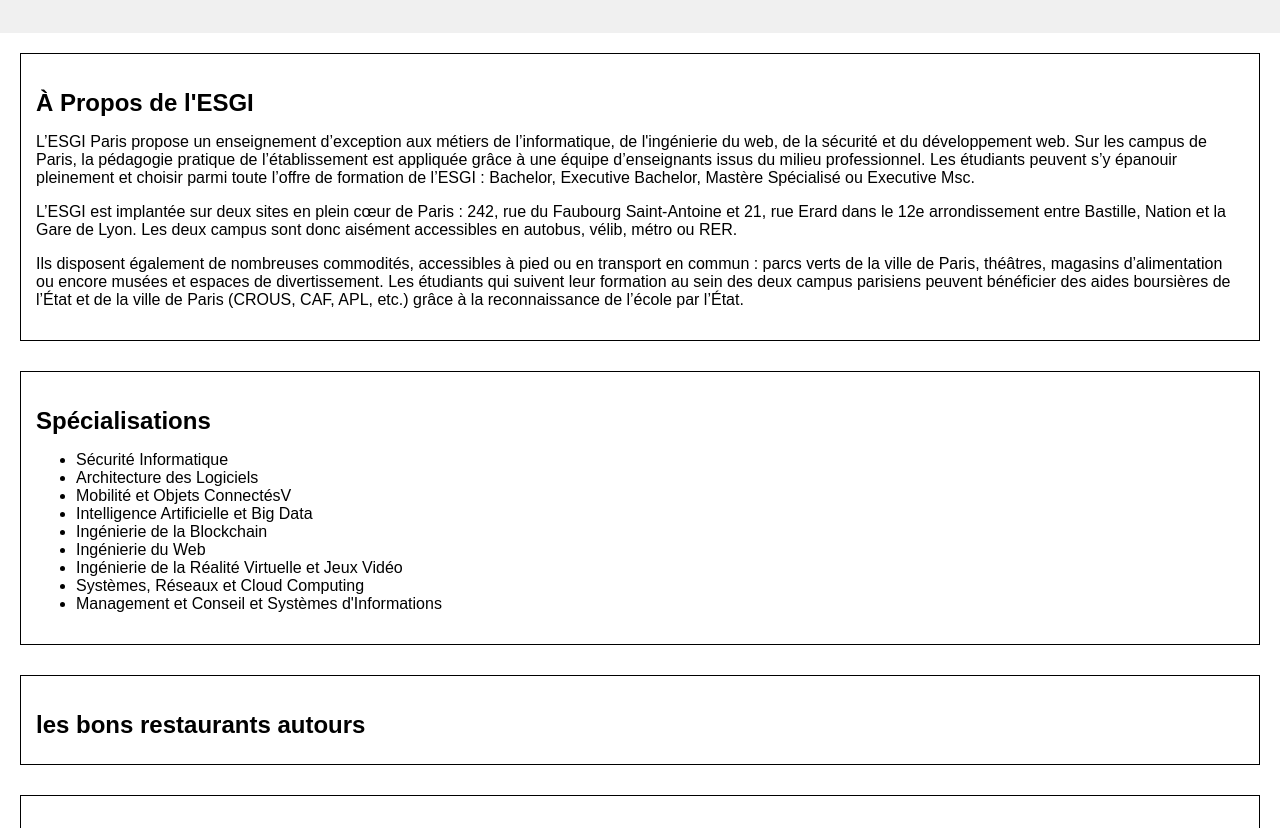
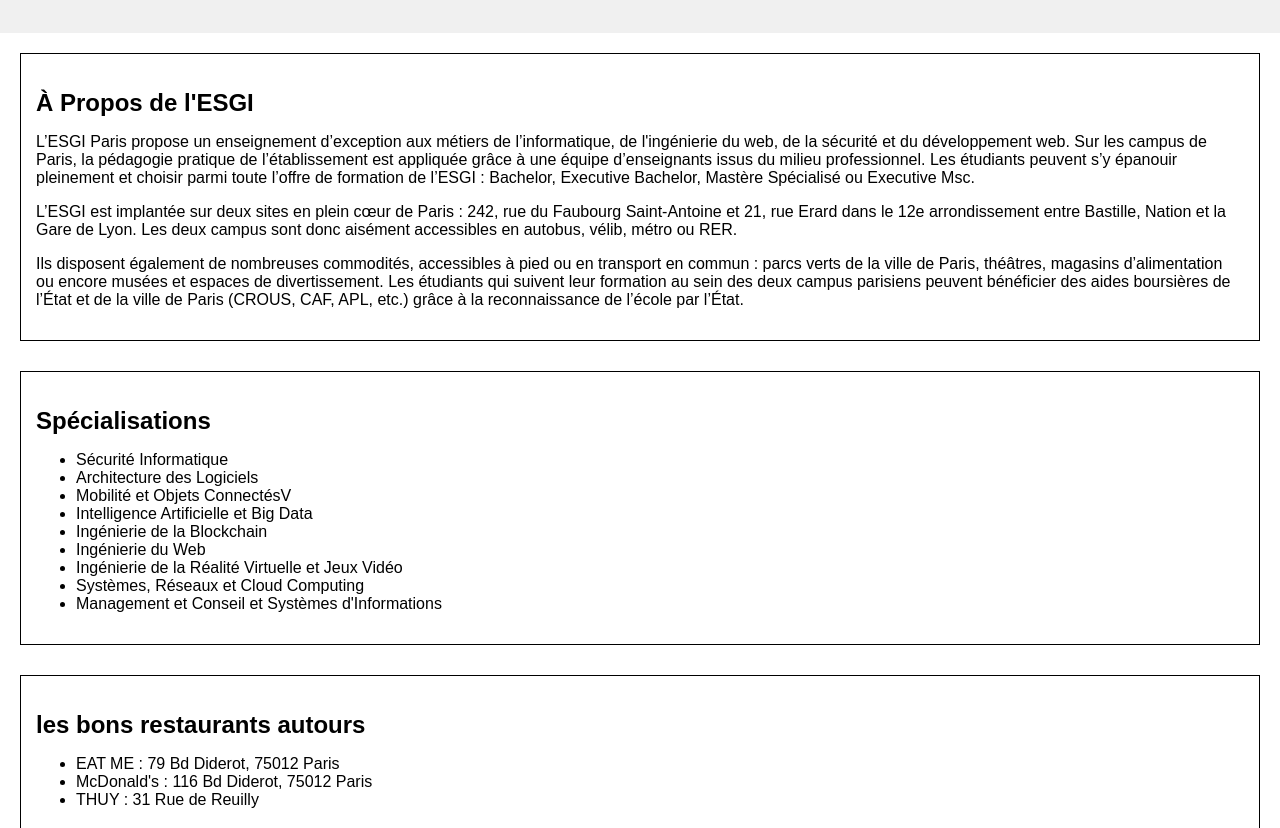
Before and after one commit to Kaiohken1/TP-GIT, a plain HTML site: page index.html in a window 1280 px wide. Shown: the part 121-949 px from the top of the page. Drawn offline with Linux system fonts and the light colour scheme.

Commit message:
ajout de la liste a puce

```diff
--- a/index.html
+++ b/index.html
@@ -38,7 +38,11 @@
     </section>
     <section>
     <h2>les bons restaurants autours</h2>
-
+    <ul>
+      <li>EAT ME : 79 Bd Diderot, 75012 Paris</li>
+      <li>McDonald's : 116 Bd Diderot, 75012 Paris</li>
+      <li>THUY : 31 Rue de Reuilly</li>
+    </ul>
     </section>
     <section id="address">
       <h2>Adresses</h2>
```
